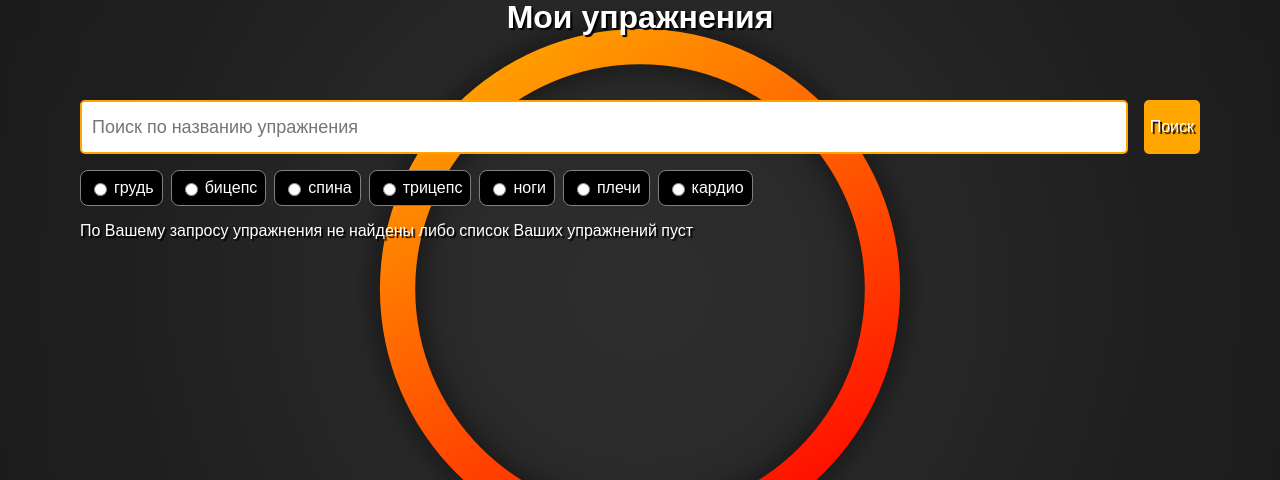
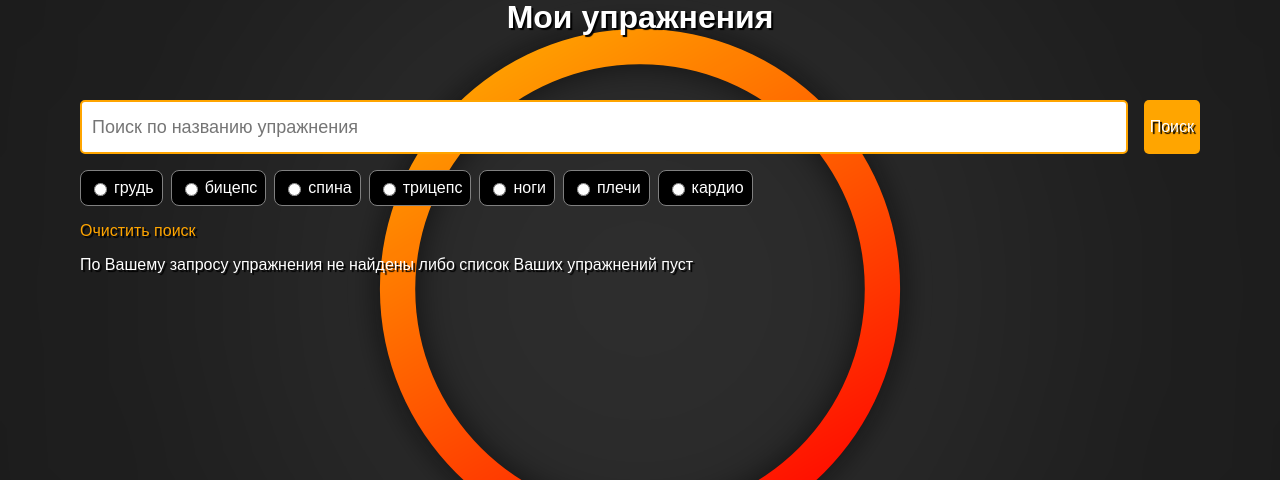
Before and after one commit to KortezR/Spolthy, a Django app: page /my_exercises/ in a window 1280 px wide. Shown: the part 111-591 px from the top of the page. Run offline with Django 4.2, Linux system fonts and the light colour scheme; the visitor is signed in with stand-in values (Sample User, id 1).

Commit message:
Update files

```diff
--- a/main/templates/catalog.html
+++ b/main/templates/catalog.html
@@ -29,7 +29,7 @@
     </div>
   </form>
   <div class='refresh'>
-    <a href="{% url 'catalog'%}">Очистить поиск</a>
+    <a href="{% url 'catalog' %}">Очистить поиск</a>
   </div>
   {% for exercise in exercises %}
     <div class="content item">
--- a/main/templates/my_exercises.html
+++ b/main/templates/my_exercises.html
@@ -28,6 +28,9 @@
       {% endfor %}
     </div>
   </form>
+  <div class='refresh'>
+    <a href="{% url 'my_exercises' %}">Очистить поиск</a>
+  </div>
   {% for user_exercise in user_exercises %}
     <div class="content item">
       <div class="media">
```
